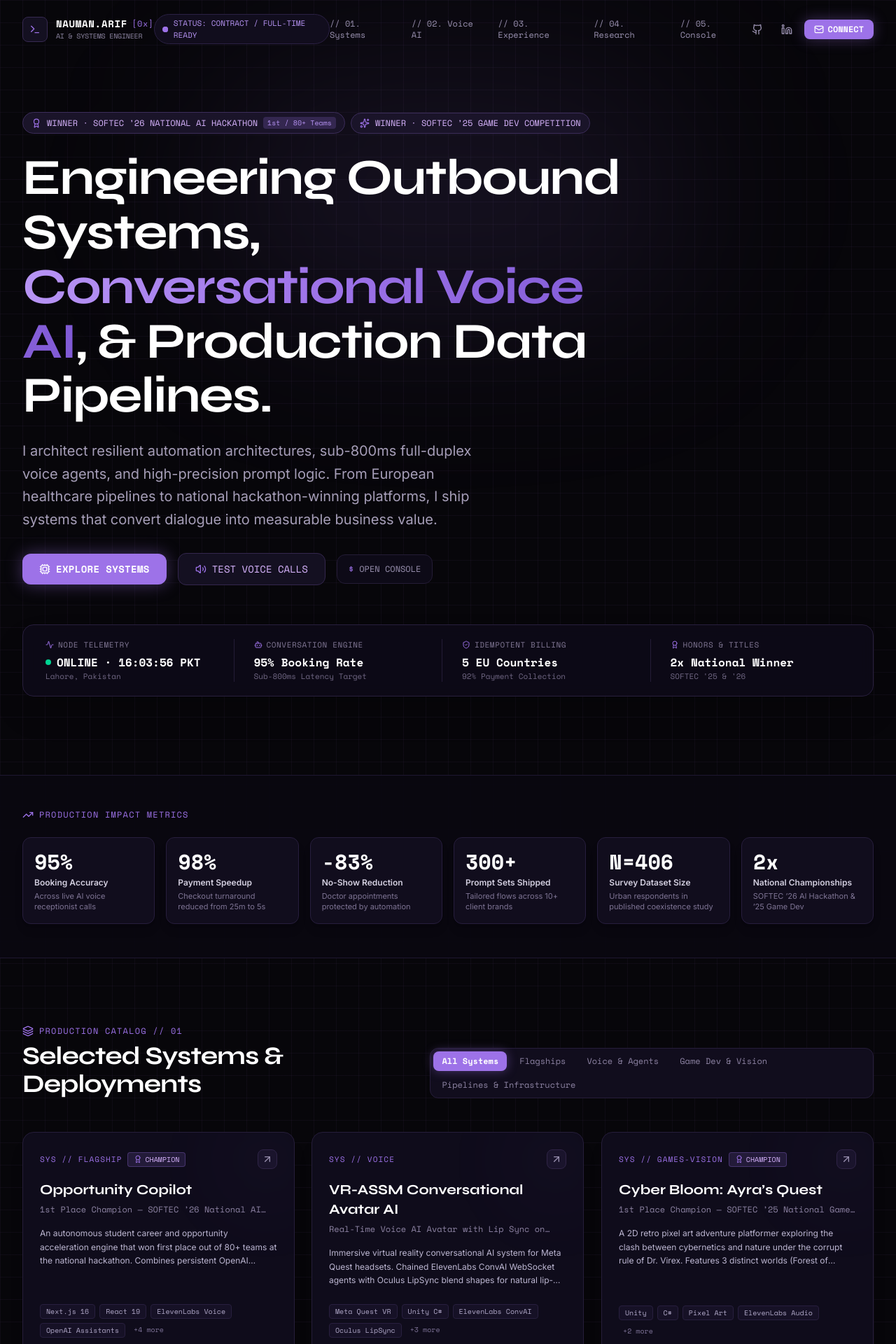
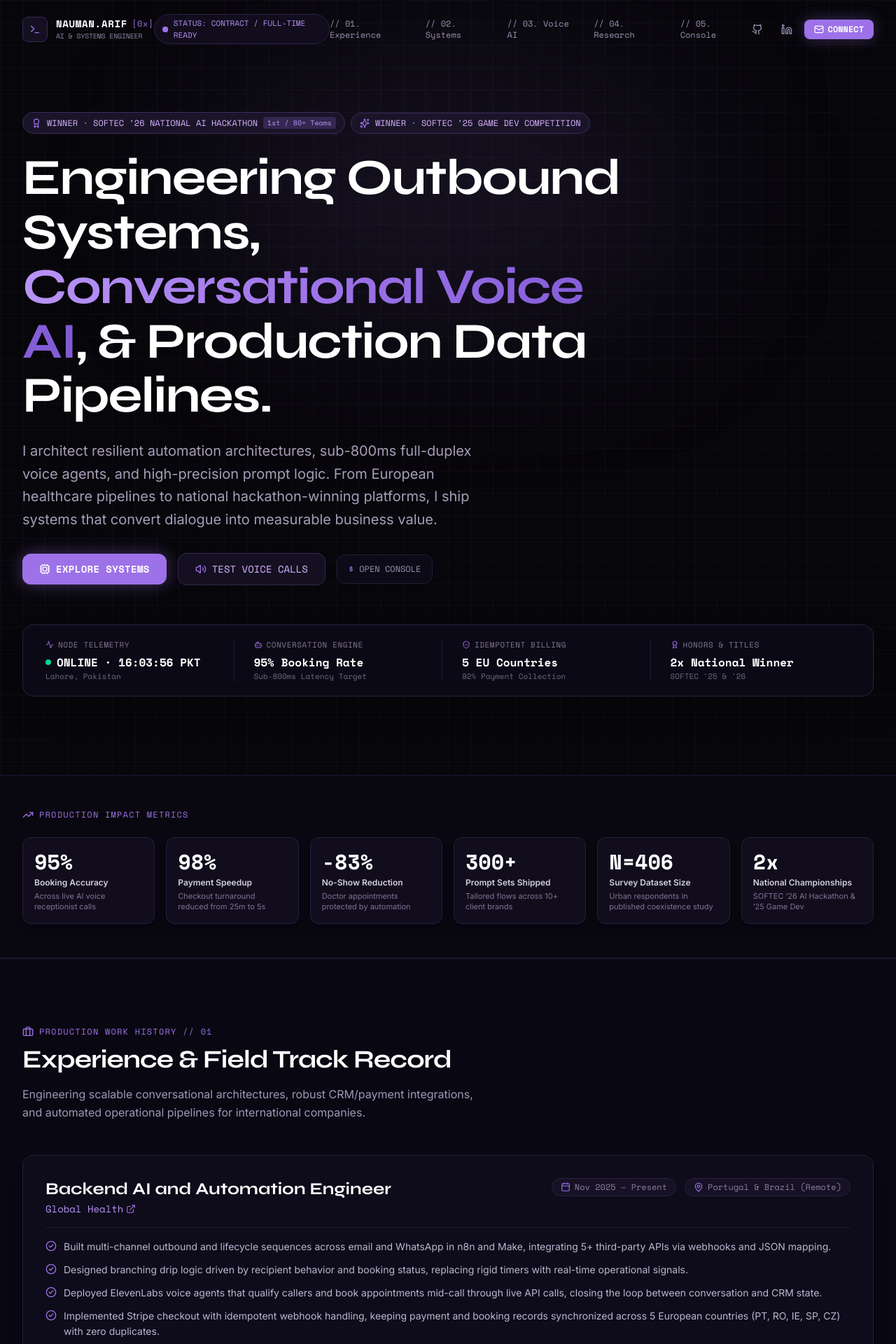
Before and after one commit to Nauman0x/nauman0x.github.io, a React (Vite) app: page / in a window 1280 px wide. Shown: the top 1920 px of the page at 70% size. Built offline with nearby package versions, Linux system fonts and the light colour scheme.

Commit message:
deploy: release production site

```diff
--- a/src/App.tsx
+++ b/src/App.tsx
@@ -25,14 +25,14 @@ export function App() {
         {/* Real Production Metrics Ribbon */}
         <MetricsRibbon />
 
+        {/* Work Experience & Field Track Record */}
+        <ExperienceTimeline />
+
         {/* Flagship & Systems Projects with Filter Tabs & Slide-over Drawer */}
         <ProjectsSection />
 
         {/* Interactive Voice Call & Speech Lab */}
         <VoiceStudio />
-
-        {/* Work Experience & Field Track Record */}
-        <ExperienceTimeline />
 
         {/* Empirical Research Paper Explorer (Urban Coexistence Study N=406) */}
         <ResearchExplorer />
--- a/src/components/ExperienceTimeline.tsx
+++ b/src/components/ExperienceTimeline.tsx
@@ -1,6 +1,6 @@
 import React from 'react';
 import { EXPERIENCES } from '../data/portfolioData';
-import { Briefcase, Calendar, MapPin, CheckCircle2 } from 'lucide-react';
+import { Briefcase, Calendar, MapPin, CheckCircle2, ExternalLink } from 'lucide-react';
 
 export const ExperienceTimeline: React.FC = () => {
   return (
@@ -9,7 +9,7 @@ export const ExperienceTimeline: React.FC = () => {
         {/* Section Header */}
         <div className="flex items-center gap-2 font-mono text-xs text-[#9D72E8] uppercase tracking-widest mb-3">
           <Briefcase className="h-4 w-4" />
-          <span>PRODUCTION WORK HISTORY // 04</span>
+          <span>PRODUCTION WORK HISTORY // 01</span>
         </div>
         <h2 className="text-3xl sm:text-4xl font-bold text-white tracking-tight mb-4">
           Experience & Field Track Record
@@ -30,8 +30,20 @@ export const ExperienceTimeline: React.FC = () => {
                   <h3 className="text-xl sm:text-2xl font-bold text-white group-hover:text-[#B794F4] transition-colors">
                     {exp.role}
                   </h3>
-                  <div className="text-sm font-mono text-[#9D72E8] font-medium mt-0.5">
-                    {exp.company}
+                  <div className="text-sm font-mono text-[#9D72E8] font-medium mt-0.5 flex items-center gap-1.5">
+                    {exp.website ? (
+                      <a
+                        href={exp.website}
+                        target="_blank"
+                        rel="noreferrer"
+                        className="hover:underline flex items-center gap-1 text-[#B794F4]"
+                      >
+                        <span>{exp.company}</span>
+                        <ExternalLink className="h-3.5 w-3.5 text-[#9D72E8]" />
+                      </a>
+                    ) : (
+                      <span>{exp.company}</span>
+                    )}
                   </div>
                 </div>
 
--- a/src/components/Navbar.tsx
+++ b/src/components/Navbar.tsx
@@ -15,9 +15,9 @@ export const Navbar: React.FC = () => {
   }, []);
 
   const navLinks = [
-    { name: '// 01. Systems', href: '#systems' },
-    { name: '// 02. Voice AI', href: '#voice' },
-    { name: '// 03. Experience', href: '#experience' },
+    { name: '// 01. Experience', href: '#experience' },
+    { name: '// 02. Systems', href: '#systems' },
+    { name: '// 03. Voice AI', href: '#voice' },
     { name: '// 04. Research', href: '#research' },
     { name: '// 05. Console', href: '#console' },
   ];
--- a/src/components/ProjectsSection.tsx
+++ b/src/components/ProjectsSection.tsx
@@ -28,7 +28,7 @@ export const ProjectsSection: React.FC = () => {
           <div>
             <div className="flex items-center gap-2 font-mono text-xs text-[#9D72E8] uppercase tracking-widest mb-2">
               <Layers className="h-4 w-4" />
-              <span>PRODUCTION CATALOG // 01</span>
+              <span>PRODUCTION CATALOG // 02</span>
             </div>
             <h2 className="text-3xl sm:text-4xl font-bold text-white tracking-tight">
               Selected Systems & Deployments
--- a/src/data/portfolioData.ts
+++ b/src/data/portfolioData.ts
@@ -31,6 +31,7 @@ export interface AudioSample {
 export interface Experience {
   role: string;
   company: string;
+  website?: string;
   location: string;
   period: string;
   highlights: string[];
@@ -50,7 +51,8 @@ export const EXPERIENCES: Experience[] = [
   {
     role: 'Backend AI and Automation Engineer',
     company: 'Global Health',
-    location: 'Portugal (Remote)',
+    website: 'https://www.myglobalhealth.online/',
+    location: 'Portugal & Brazil (Remote)',
     period: 'Nov 2025 – Present',
     highlights: [
       'Built multi-channel outbound and lifecycle sequences across email and WhatsApp in n8n and Make, integrating 5+ third-party APIs via webhooks and JSON mapping.',
@@ -229,7 +231,8 @@ export const PROJECTS: Project[] = [
       'Google Meet & Calendar API appointment synchronization'
     ],
     links: {
-      github: 'https://github.com/Nauman0x/Wix-Portfolio'
+      github: 'https://github.com/Nauman0x/Wix-Portfolio',
+      live: 'https://www.myglobalhealth.online/'
     },
     featured: true
   },
```
Also changed, not shown: 4 other files (tests, documents, lock files or other folders).
